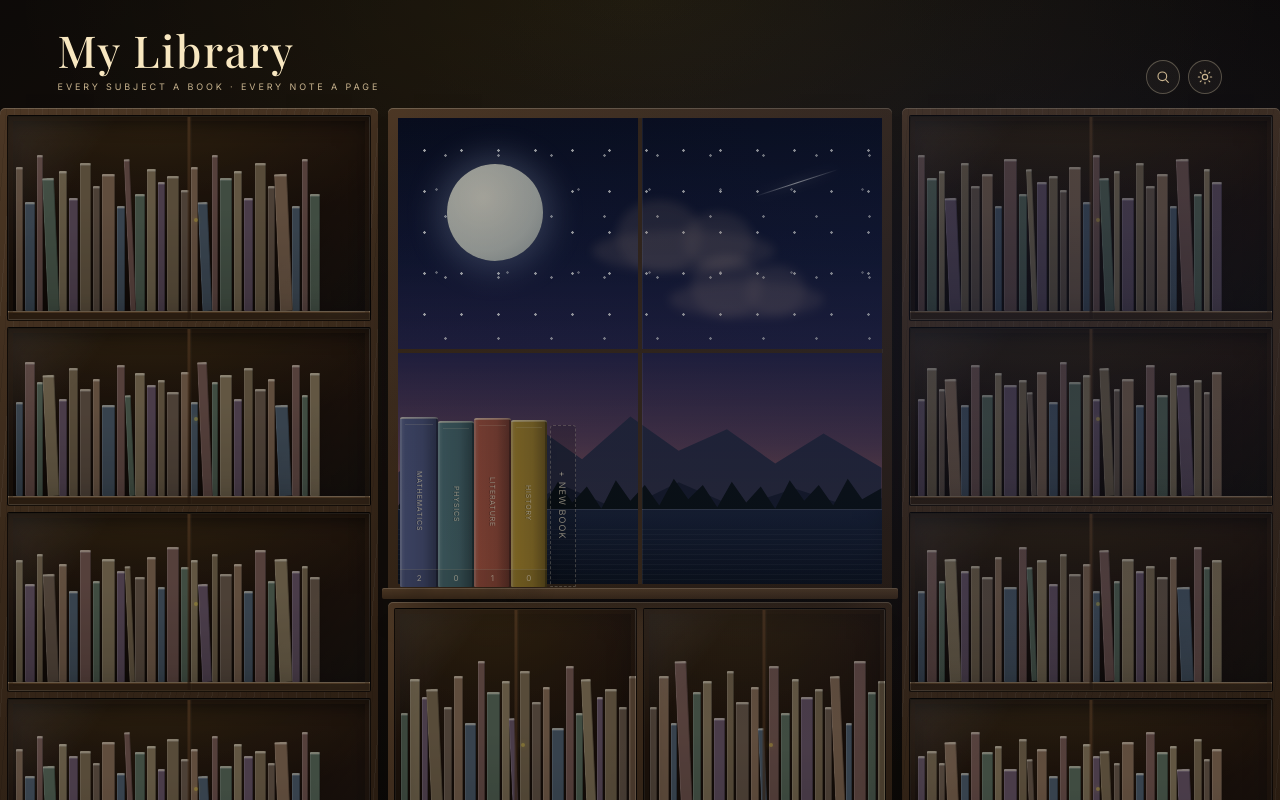
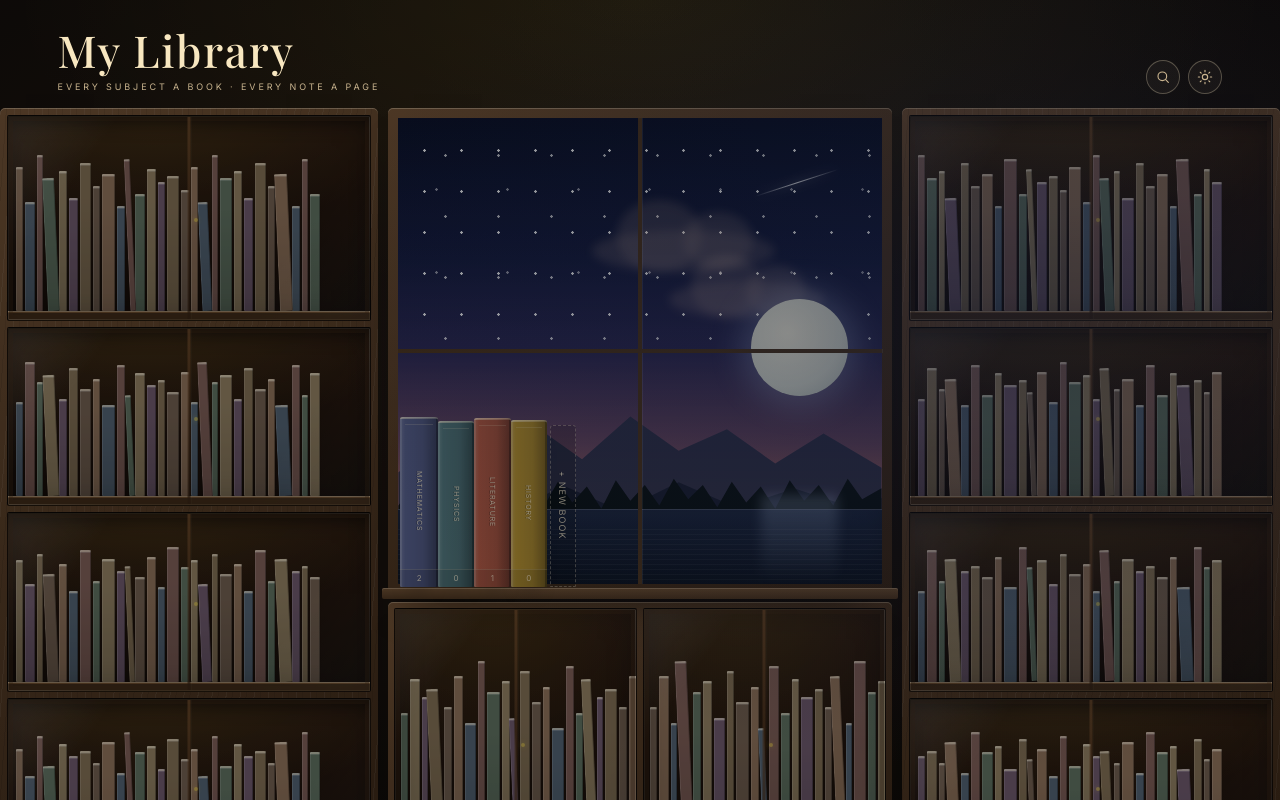
Before and after one commit to olcanaskar/my-library, a Next.js app: page / in a window 1280 px wide. Built offline with nearby package versions, Linux system fonts and the light colour scheme; a web font is replaced by a local one.

Commit message:
feat: cycle the sun and moon through the same spot

```diff
--- a/app/globals.css
+++ b/app/globals.css
@@ -1177,7 +1177,7 @@ html[data-theme="dark"] .window-sill {
 
   .library-room .window-sun,
   .library-room .window-moon {
-    transition-delay: 0ms;
+    animation-delay: 0ms !important;
   }
 }
 
@@ -1586,9 +1586,9 @@ html[data-theme="dark"] .window-sky--night {
 }
 
 .library-room .window-moon {
-  top: 10%;
-  right: auto;
-  left: 10%;
+  top: 39%;
+  right: 7%;
+  left: auto;
   z-index: 2;
   width: 20%;
   box-shadow: 0 0 30px 10px rgba(200, 220, 255, 0.28);
@@ -1603,29 +1603,63 @@ html[data-theme="dark"] .window-sky--night {
   box-shadow: 0 0 34px 14px rgba(255, 244, 200, 0.45);
 }
 
-.library-room .window-moon {
-  transform: translate(-80%, 80%);
-}
-
-.library-room .window-sun {
-  transform: translate(80%, 80%);
-}
-
 .library-room .window-sun,
 .library-room .window-moon {
-  transition:
-    opacity 700ms ease,
-    transform 1000ms cubic-bezier(0.4, 0, 0.2, 1);
+  transform: translate(70%, 70%);
 }
 
 html[data-theme="light"] .library-room .window-sun {
   transform: translate(0, 0);
-  transition-delay: 300ms;
 }
 
 html[data-theme="dark"] .library-room .window-moon {
   transform: translate(0, 0);
-  transition-delay: 300ms;
+}
+
+html[data-theme="light"] .library-room.theme-cycling .window-sun {
+  animation: celestial-rise 1100ms 250ms cubic-bezier(0.35, 0, 0.25, 1) both;
+}
+
+html[data-theme="light"] .library-room.theme-cycling .window-moon {
+  animation: celestial-set 900ms ease both;
+}
+
+html[data-theme="dark"] .library-room.theme-cycling .window-moon {
+  animation: celestial-rise 1100ms 250ms cubic-bezier(0.35, 0, 0.25, 1) both;
+}
+
+html[data-theme="dark"] .library-room.theme-cycling .window-sun {
+  animation: celestial-set 900ms ease both;
+}
+
+@keyframes celestial-rise {
+  0% {
+    transform: translate(-70%, 70%);
+    opacity: 0;
+  }
+  38% {
+    transform: translate(-42%, 22%);
+    opacity: 0.82;
+  }
+  100% {
+    transform: translate(0, 0);
+    opacity: 1;
+  }
+}
+
+@keyframes celestial-set {
+  0% {
+    transform: translate(0, 0);
+    opacity: 1;
+  }
+  55% {
+    transform: translate(30%, 14%);
+    opacity: 0.85;
+  }
+  100% {
+    transform: translate(70%, 70%);
+    opacity: 0;
+  }
 }
 
 .library-room .window-stars {
@@ -1835,7 +1869,8 @@ html[data-theme="dark"] .library-room .window-cloud {
 }
 
 .window-lake-glow--moon {
-  left: 14%;
+  right: 9%;
+  left: auto;
   background: linear-gradient(
     180deg,
     rgba(200, 220, 255, 0.5),
--- a/components/library/LibraryView.tsx
+++ b/components/library/LibraryView.tsx
@@ -1,5 +1,6 @@
 "use client";
 
+import { useEffect, useRef, useState } from "react";
 import type { Note, Subject } from "@/lib/types";
 import {
   BookIcon,
@@ -48,8 +49,28 @@ export function LibraryView({
     onOpenBook(subject.id, reduce ? null : from);
   }
 
+  const [cycling, setCycling] = useState(false);
+  const cycleTimer = useRef<number | null>(null);
+
+  useEffect(() => {
+    return () => {
+      if (cycleTimer.current) window.clearTimeout(cycleTimer.current);
+    };
+  }, []);
+
+  function handleToggleTheme() {
+    setCycling(true);
+    if (cycleTimer.current) window.clearTimeout(cycleTimer.current);
+    cycleTimer.current = window.setTimeout(() => setCycling(false), 1450);
+    onToggleTheme();
+  }
+
   return (
-    <div className="library-scene library-room">
+    <div
+      className={`library-scene library-room ${
+        cycling ? "theme-cycling" : ""
+      }`}
+    >
       <header className="library-head">
         <div>
           <h1 className="library-title">My Library</h1>
@@ -67,7 +88,7 @@ export function LibraryView({
           </button>
           <button
             type="button"
-            onClick={onToggleTheme}
+            onClick={handleToggleTheme}
             aria-label={theme === "dark" ? "Light theme" : "Dark theme"}
             className="library-action"
           >
```
